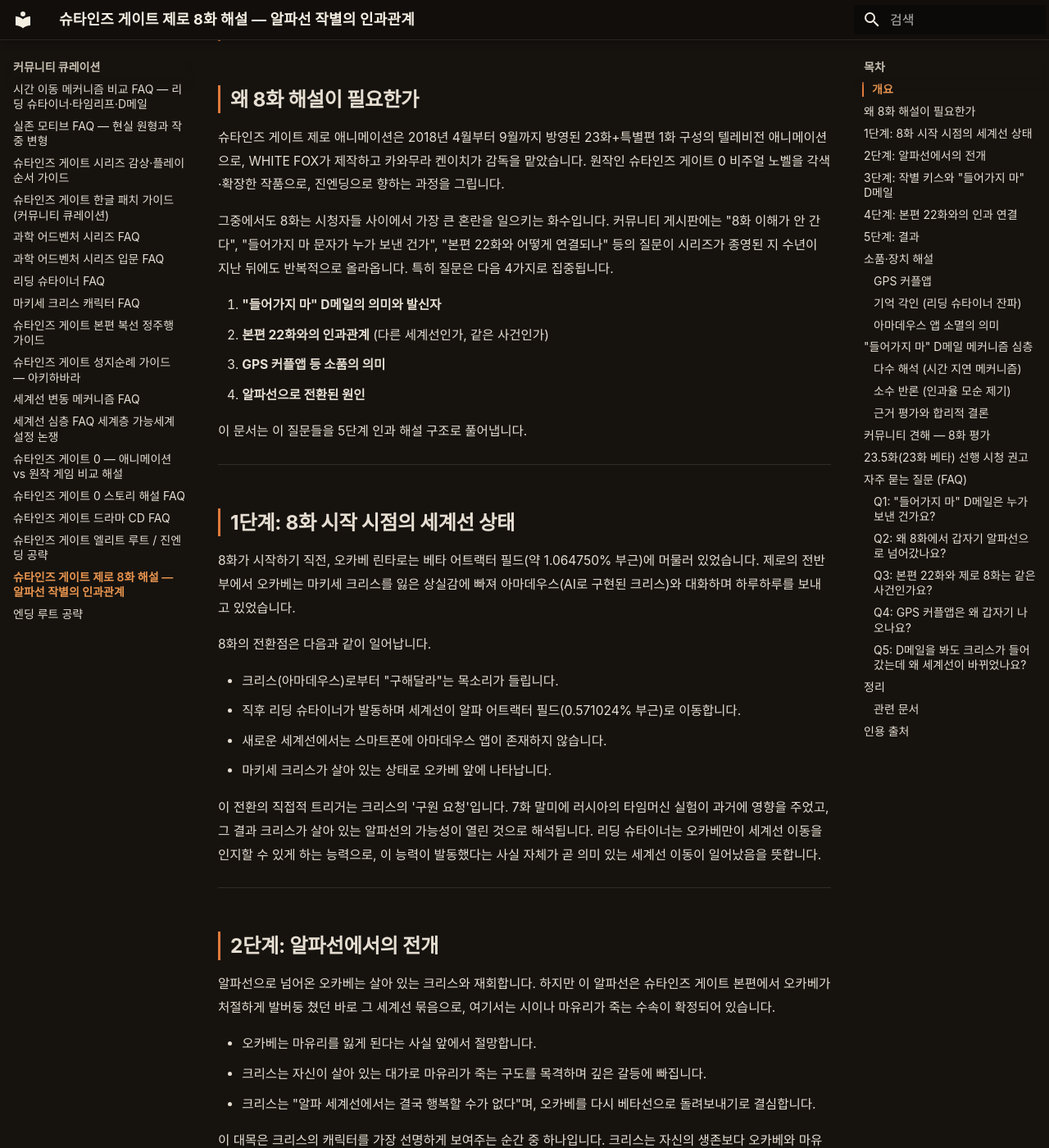
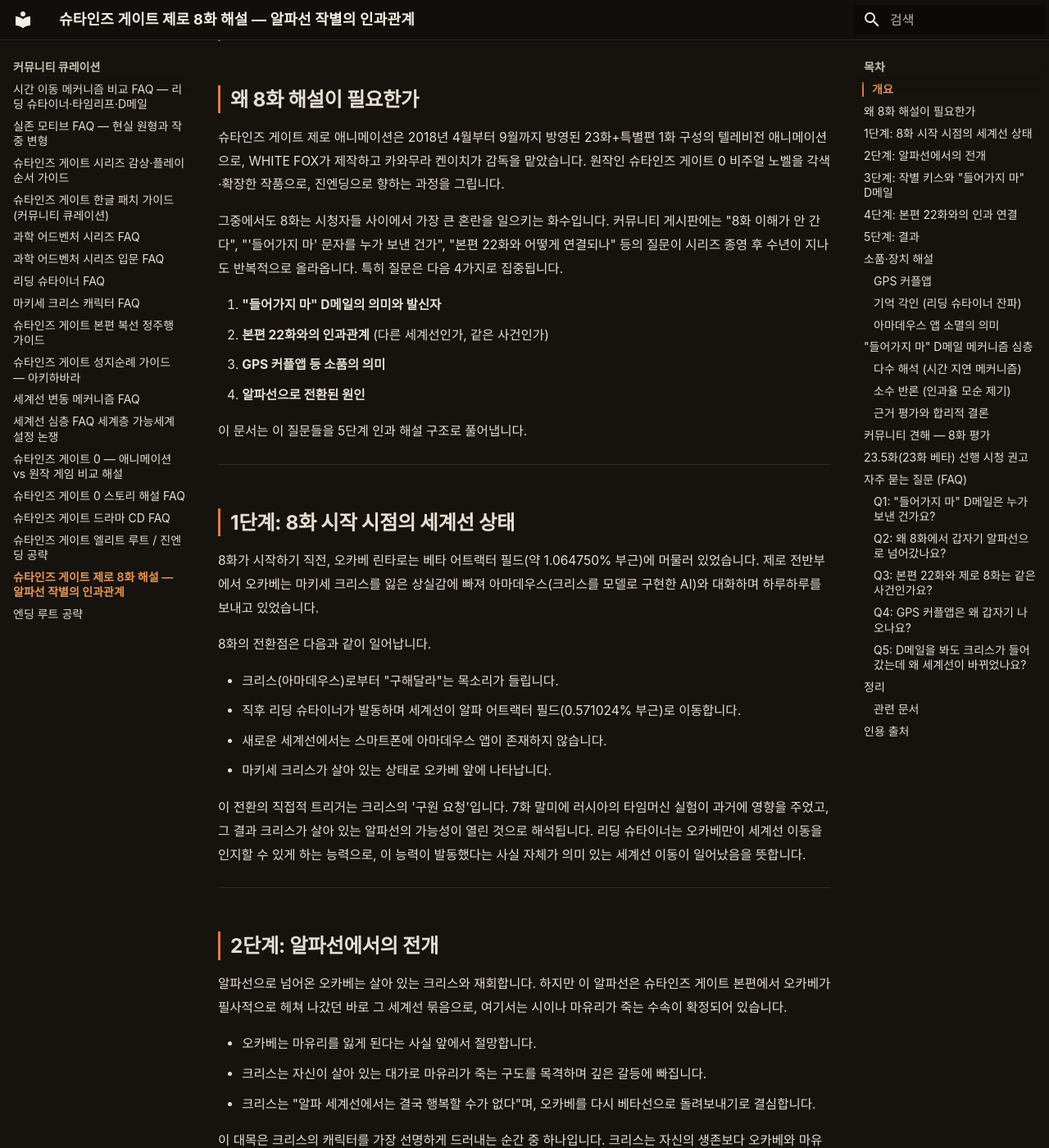
Before and after one commit to sgwiki/sgwiki.github.io, an MkDocs documentation site: the page built from wiki/커뮤니티-큐레이션/슈타인즈-게이트-제로-8화-해설.md, in a window 1280 px wide and 1400 px high, scrolled down 529 px. Shown: the whole window at 82% size. Built offline with MkDocs 1.6.1 and Material for MkDocs 9.7.7, drawn with Linux system fonts in a browser that asks for light colours; some web fonts are replaced; some of the changed text lies outside the part shown.

Commit message:
chore(wiki): 슈타인즈 게이트 제로 8화 해설 정비 — 모호 대명사 명확화·번역투 교정·영어 병기 제거
Co-Authored-By: Claude Opus 4.6 <noreply@anthropic.com>

```diff
--- a/wiki/커뮤니티-큐레이션/슈타인즈-게이트-제로-8화-해설.md
+++ b/wiki/커뮤니티-큐레이션/슈타인즈-게이트-제로-8화-해설.md
@@ -26,7 +26,7 @@ run_id: 4298a6e1
 
 슈타인즈 게이트 제로 애니메이션은 2018년 4월부터 9월까지 방영된 23화+특별편 1화 구성의 텔레비전 애니메이션으로, WHITE FOX가 제작하고 카와무라 켄이치가 감독을 맡았습니다. 원작인 슈타인즈 게이트 0 비주얼 노벨을 각색·확장한 작품으로, 진엔딩으로 향하는 과정을 그립니다.
 
-그중에서도 8화는 시청자들 사이에서 가장 큰 혼란을 일으키는 화수입니다. 커뮤니티 게시판에는 "8화 이해가 안 간다", "들어가지 마 문자가 누가 보낸 건가", "본편 22화와 어떻게 연결되나" 등의 질문이 시리즈가 종영된 지 수년이 지난 뒤에도 반복적으로 올라옵니다. 특히 질문은 다음 4가지로 집중됩니다.
+그중에서도 8화는 시청자들 사이에서 가장 큰 혼란을 일으키는 화수입니다. 커뮤니티 게시판에는 "8화 이해가 안 간다", "'들어가지 마' 문자를 누가 보낸 건가", "본편 22화와 어떻게 연결되나" 등의 질문이 시리즈 종영 후 수년이 지나도 반복적으로 올라옵니다. 특히 질문은 다음 4가지로 집중됩니다.
 
 1. **"들어가지 마" D메일의 의미와 발신자**
 2. **본편 22화와의 인과관계** (다른 세계선인가, 같은 사건인가)
@@ -39,7 +39,7 @@ run_id: 4298a6e1
 
 ## 1단계: 8화 시작 시점의 세계선 상태
 
-8화가 시작하기 직전, 오카베 린타로는 베타 어트랙터 필드(약 1.064750% 부근)에 머물러 있었습니다. 제로의 전반부에서 오카베는 마키세 크리스를 잃은 상실감에 빠져 아마데우스(AI로 구현된 크리스)와 대화하며 하루하루를 보내고 있었습니다.
+8화가 시작하기 직전, 오카베 린타로는 베타 어트랙터 필드(약 1.064750% 부근)에 머물러 있었습니다. 제로 전반부에서 오카베는 마키세 크리스를 잃은 상실감에 빠져 아마데우스(크리스를 모델로 구현한 AI)와 대화하며 하루하루를 보내고 있었습니다.
 
 8화의 전환점은 다음과 같이 일어납니다.
 
@@ -48,19 +48,19 @@ run_id: 4298a6e1
 - 새로운 세계선에서는 스마트폰에 아마데우스 앱이 존재하지 않습니다.
 - 마키세 크리스가 살아 있는 상태로 오카베 앞에 나타납니다.
 
-이 전환의 직접적 트리거는 크리스의 '구원 요청'입니다. 7화 말미에 러시아의 타임머신 실험이 과거에 영향을 주었고, 그 결과 크리스가 살아 있는 알파선의 가능성이 열린 것으로 해석됩니다. 리딩 슈타이너는 오카베만이 세계선 이동을 인지할 수 있게 하는 능력으로, 이 능력이 발동했다는 사실 자체가 곧 의미 있는 세계선 이동이 일어났음을 뜻합니다.
+이 전환의 직접적 트리거는 크리스의 '구원 요청'입니다. 7화 말미에 러시아의 타임머신 실험이 과거에 영향을 주었고, 그 결과 크리스가 살아 있는 알파선의 가능성이 열린 것으로 해석됩니다. 리딩 슈타이너는 오카베만이 세계선 이동을 인지할 수 있게 하는 능력으로, 이 능력이 발동했다는 사실 자체가 의미 있는 세계선 이동이 일어났음을 뜻합니다.
 
 ---
 
 ## 2단계: 알파선에서의 전개
 
-알파선으로 넘어온 오카베는 살아 있는 크리스와 재회합니다. 하지만 이 알파선은 슈타인즈 게이트 본편에서 오카베가 처절하게 발버둥 쳤던 바로 그 세계선 묶음으로, 여기서는 시이나 마유리가 죽는 수속이 확정되어 있습니다.
+알파선으로 넘어온 오카베는 살아 있는 크리스와 재회합니다. 하지만 이 알파선은 슈타인즈 게이트 본편에서 오카베가 필사적으로 헤쳐 나갔던 바로 그 세계선 묶음으로, 여기서는 시이나 마유리가 죽는 수속이 확정되어 있습니다.
 
 - 오카베는 마유리를 잃게 된다는 사실 앞에서 절망합니다.
 - 크리스는 자신이 살아 있는 대가로 마유리가 죽는 구도를 목격하며 깊은 갈등에 빠집니다.
 - 크리스는 "알파 세계선에서는 결국 행복할 수가 없다"며, 오카베를 다시 베타선으로 돌려보내기로 결심합니다.
 
-이 대목은 크리스의 캐릭터를 가장 선명하게 보여주는 순간 중 하나입니다. 크리스는 자신의 생존보다 오카베와 마유리의 행복, 그리고 '올바른 세계선으로의 복귀'를 선택합니다.
+이 대목은 크리스의 캐릭터를 가장 선명하게 드러내는 순간 중 하나입니다. 크리스는 자신의 생존보다 오카베와 마유리의 행복, 그리고 '올바른 세계선으로의 복귀'를 선택합니다.
 
 ---
 
@@ -225,7 +225,7 @@ D메일이 크리스의 행동을 '완전히 막은' 것이 아니라 '잠시
 
 제로 8화는 본편 22화와 한 쌍을 이루는 회차입니다. 8화 없이 본편 22화를 보면 "왜 크리스가 늦게 들어왔는지" 영원히 알 수 없고, 본편 22화 없이 8화를 보면 "이 D메일이 왜 중요한지" 알 수 없습니다. 두 회차를 함께 보아야 비로소 크리스의 희생과 알파→베타 시프트의 완전한 인과가 드러납니다.
 
-8화가 시청자에게 어렵게 느껴지는 이유는, 단일 회차 안에서 인과를 완결하지 않고 다른 작품(본편)의 한 장면과 짝을 이루도록 설계되어 있기 때문입니다. 이것은 약점이면서도 동시에 슈타인즈 게이트 시리즈 특유의 구조적 매력입니다.
+8화가 시청자에게 어렵게 느껴지는 이유는, 단일 회차 안에서 인과를 완결하지 않고 다른 작품(본편)의 한 장면과 짝을 이루도록 설계되어 있기 때문입니다. 이러한 구조는 약점이면서도 동시에 슈타인즈 게이트 시리즈 특유의 매력입니다.
 
 ### 관련 문서
 
```
Also changed, not shown: other parts of wiki/커뮤니티-큐레이션/슈타인즈-게이트-제로-8화-해설.md (+8 -8 lines).
